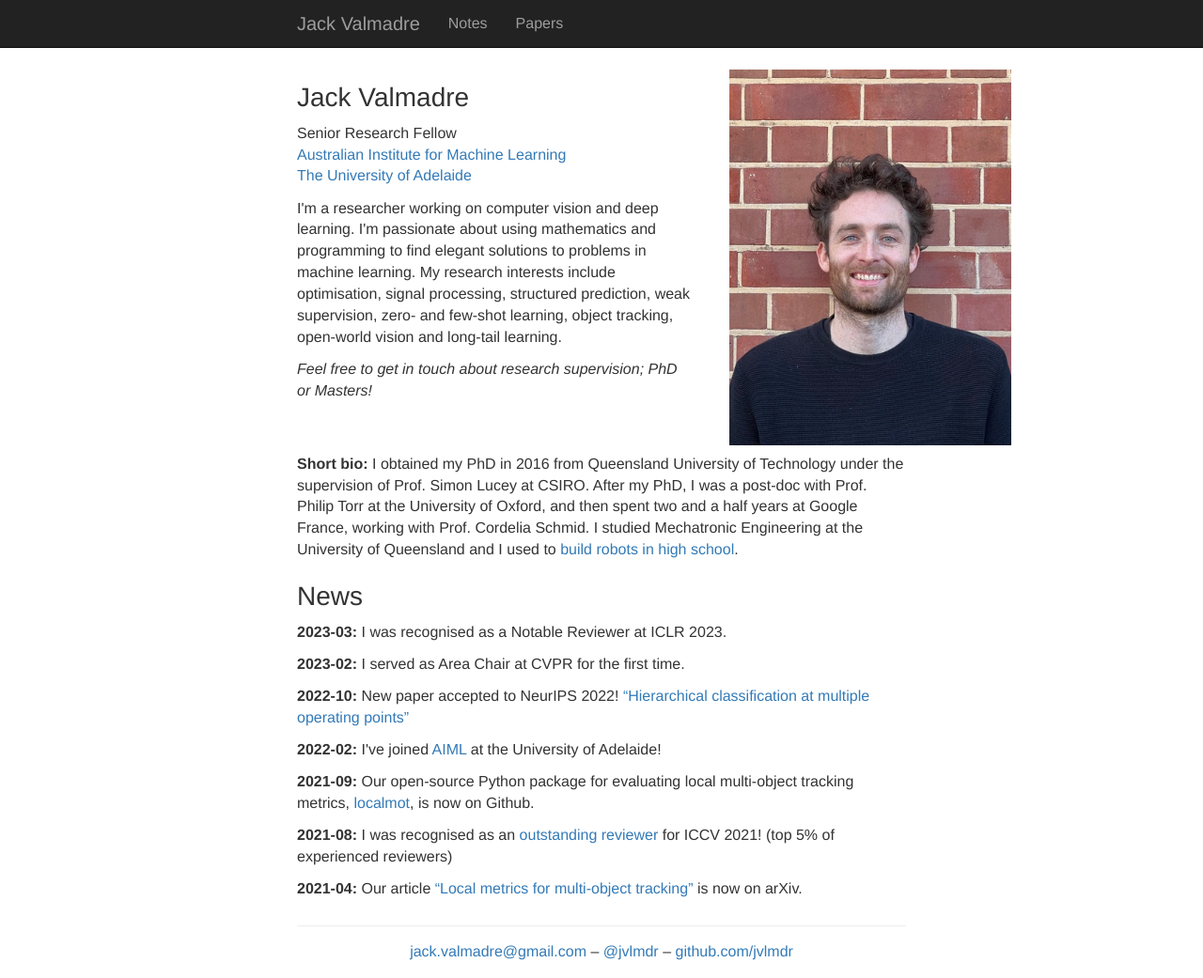
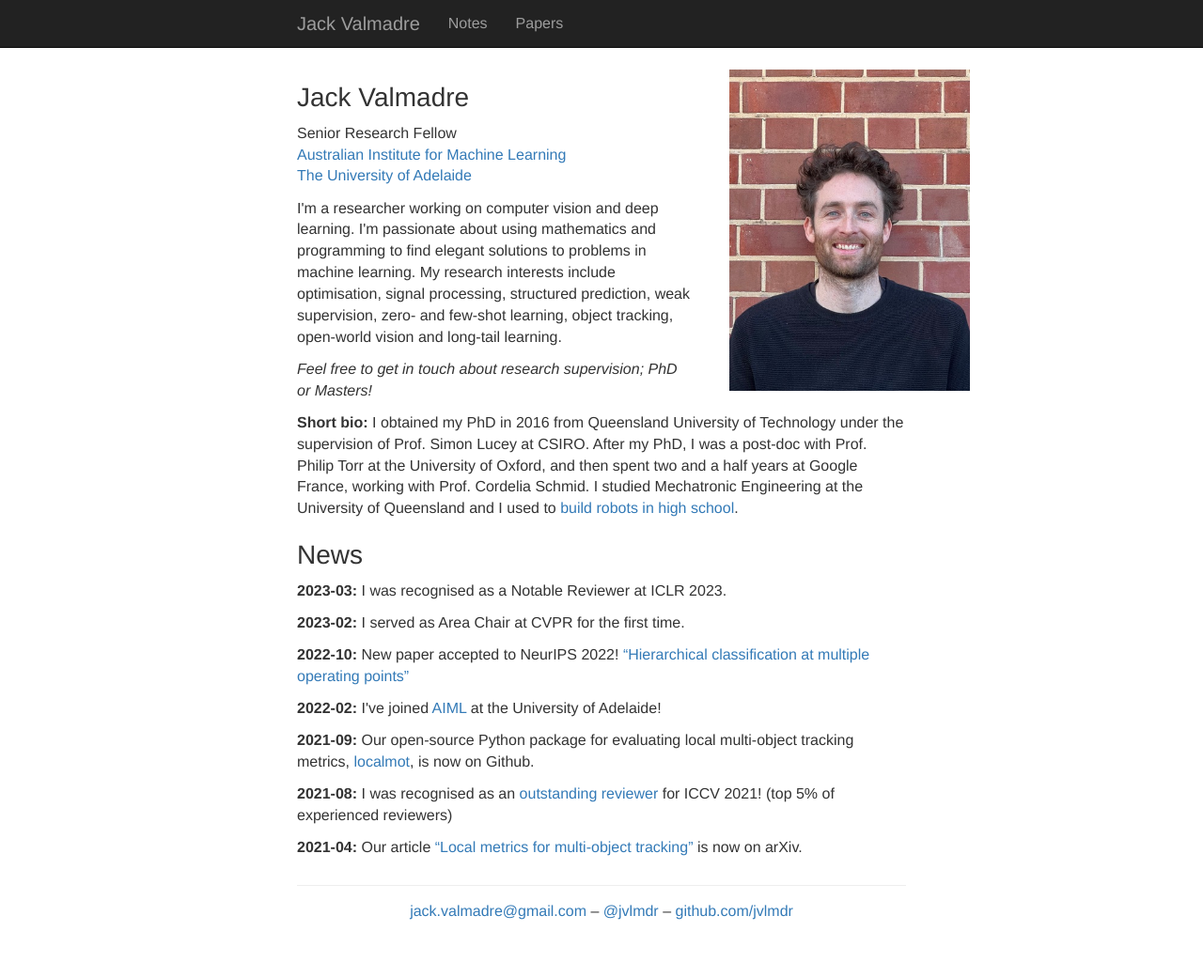
Before and after one commit to jvlmdr/jack.valmadre.net, a Jekyll site: the page built from index.html, in a window 1280 px wide and 1041 px high. Shown: the whole window at 94% size. Built offline with Jekyll 4.4.1, drawn with Linux system fonts in a browser that asks for light colours; nearby versions of some CDN libraries.

Commit message:
Shrink image

```diff
--- a/index.html
+++ b/index.html
@@ -21,7 +21,7 @@ layout: default
 <p><em>Feel free to get in touch about research supervision; PhD or Masters!</em></p>
 </div>
 <div class="col-md-4" style="text-align: center;">
-<img src="/assets/jack-2023-03.jpg" width="300px" style="margin: 1ex;" />
+<img src="/assets/jack-2023-03.jpg" width="256px" style="margin: 1ex;" />
 </div>
 </div><!-- row -->
 
```
